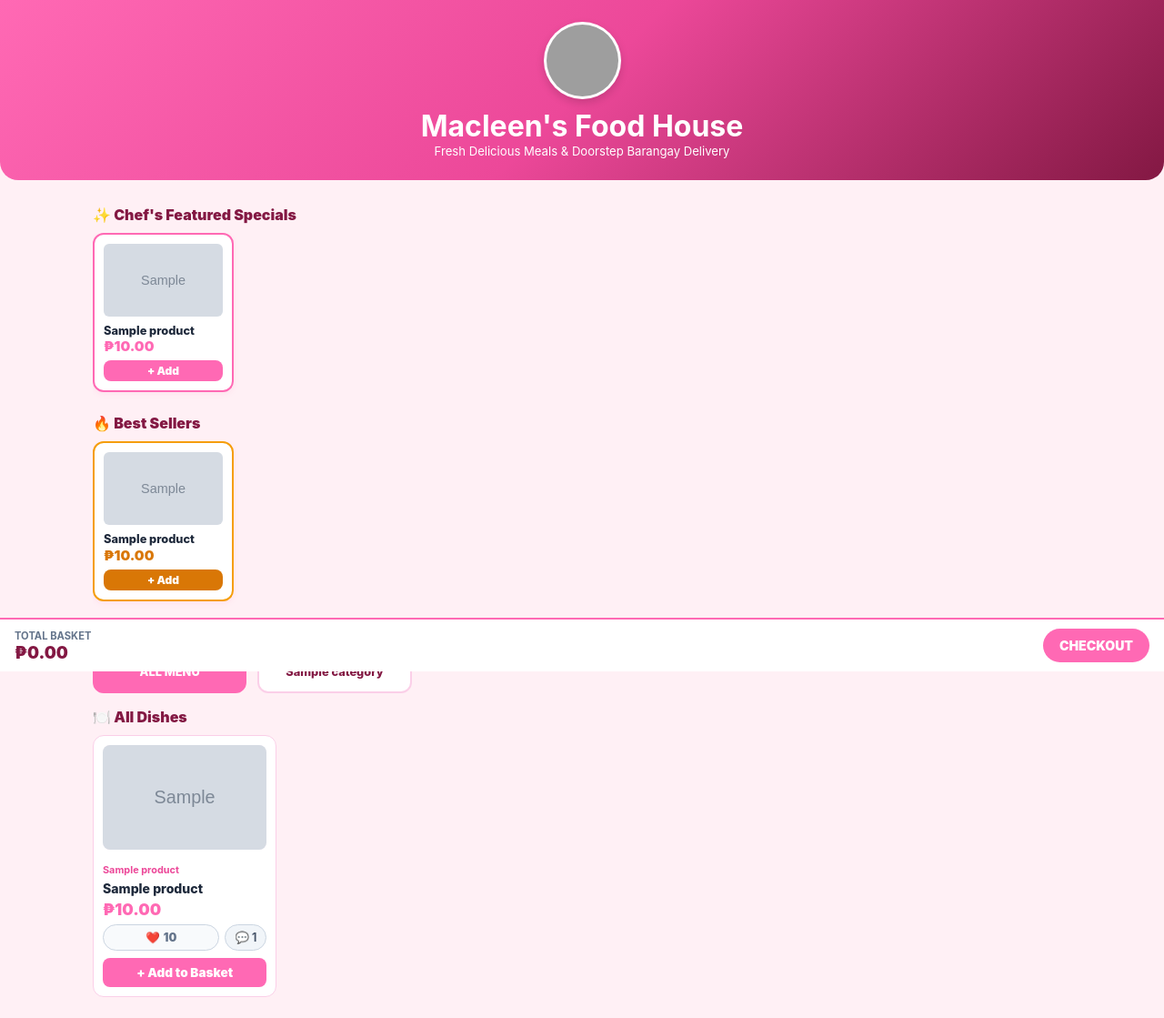
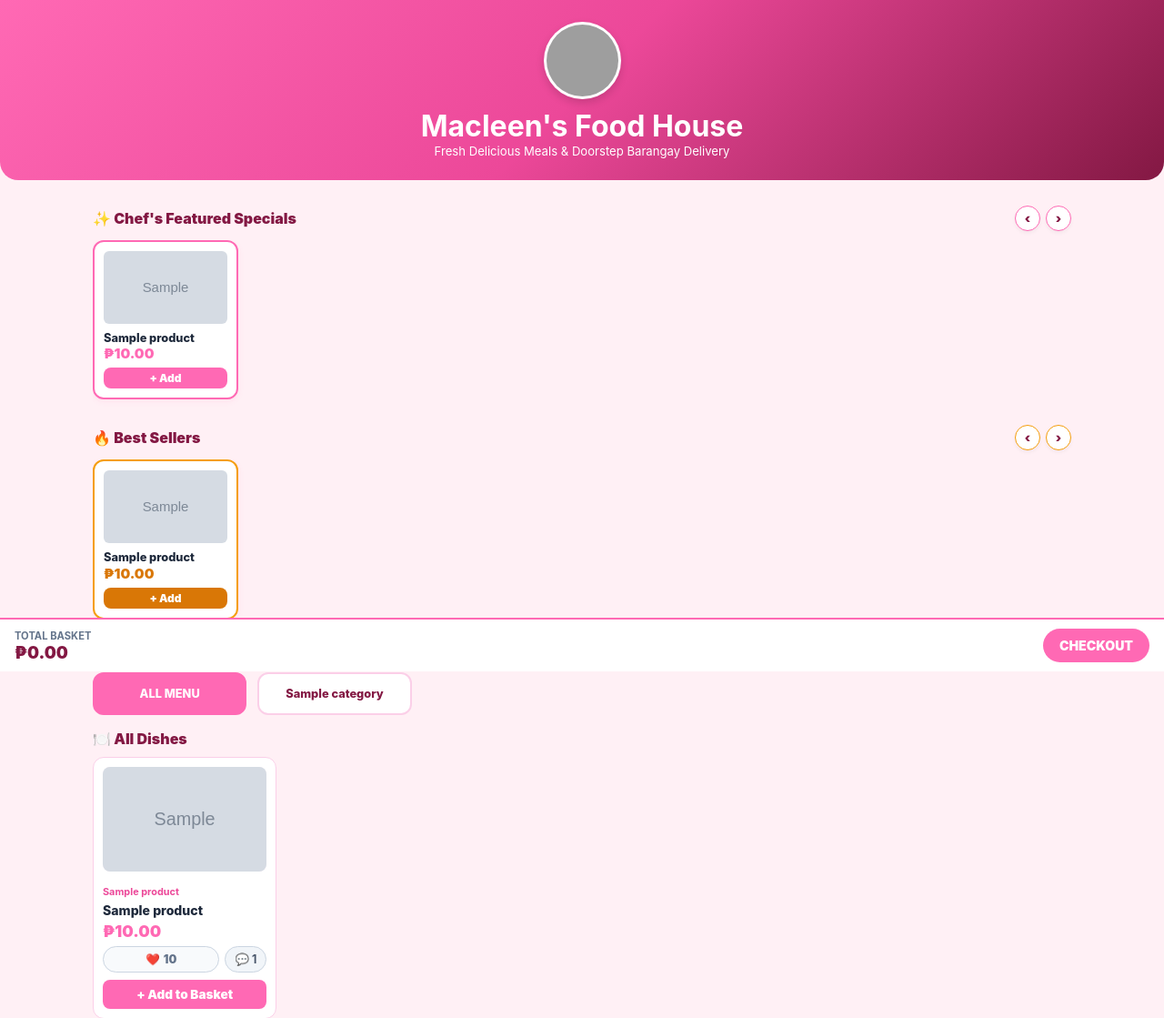
Before and after one commit to apaciblemacky-sketch/macleens-foodhouse-pos, a Flask app: page / in a window 1280 px wide. Shown: the part 62-1181 px from the top of the page at 91% size. Before the commit the page ends 1158 px from the top, so only its background shows below. Run offline with Flask 3, Linux system fonts and the light colour scheme; tables that the repository leaves empty hold one stand-in row (values such as "Sample post"); grey boxes marked "Sample" are stand-in pictures; grey boxes are pictures that could not be loaded.

Commit message:
Add scroll buttons and visible scrollbar lever to featured carousels on PC mode

```diff
--- a/templates/store_catalog.html
+++ b/templates/store_catalog.html
@@ -27,10 +27,42 @@
     .container { max-width: 1100px; margin: 0 auto; padding: 12px; }
     .section-title { font-size: 1rem; font-weight: 900; color: var(--hk-dark); margin: 16px 0 10px; display: flex; justify-content: space-between; align-items: center; }
 
-    /* Single-Row Horizontal Carousel at the Top */
-    .carousel-track { display: flex; gap: 10px; overflow-x: auto; padding-bottom: 8px; scrollbar-width: none; -webkit-overflow-scrolling: touch; }
-    .carousel-track::-webkit-scrollbar { display: none; }
-    .carousel-card { min-width: 155px; max-width: 155px; background: white; border: 2px solid var(--hk-pink); border-radius: 12px; padding: 10px; flex-shrink: 0; display: flex; flex-direction: column; justify-content: space-between; box-shadow: 0 2px 6px rgba(255,105,180,0.1); }
+    /* Scroll Lever Controls Header */
+    .carousel-header-controls { display: flex; align-items: center; gap: 6px; }
+    .scroll-btn {
+      background: white;
+      border: 1.5px solid var(--hk-pink);
+      color: var(--hk-dark);
+      width: 28px;
+      height: 28px;
+      border-radius: 50%;
+      font-weight: 900;
+      font-size: 0.85rem;
+      display: inline-flex;
+      align-items: center;
+      justify-content: center;
+      cursor: pointer;
+      box-shadow: 0 2px 4px rgba(0,0,0,0.05);
+      transition: all 0.2s;
+    }
+    .scroll-btn:hover { background: var(--hk-pink); color: white; transform: scale(1.05); }
+
+    /* Single-Row Horizontal Carousel with Visible Styled Scroll Lever */
+    .carousel-track {
+      display: flex;
+      gap: 10px;
+      overflow-x: auto;
+      padding-bottom: 12px;
+      scroll-behavior: smooth;
+      -webkit-overflow-scrolling: touch;
+    }
+    /* Visible Pink Scrollbar on PC */
+    .carousel-track::-webkit-scrollbar { height: 8px; }
+    .carousel-track::-webkit-scrollbar-track { background: #fce7f3; border-radius: 10px; }
+    .carousel-track::-webkit-scrollbar-thumb { background: #ec4899; border-radius: 10px; }
+    .carousel-track::-webkit-scrollbar-thumb:hover { background: var(--hk-dark); }
+
+    .carousel-card { min-width: 160px; max-width: 160px; background: white; border: 2px solid var(--hk-pink); border-radius: 12px; padding: 10px; flex-shrink: 0; display: flex; flex-direction: column; justify-content: space-between; box-shadow: 0 2px 6px rgba(255,105,180,0.1); }
 
     .cat-grid { display: grid; grid-template-columns: repeat(3, 1fr); gap: 8px; margin-bottom: 16px; }
     @media(min-width:768px){ .cat-grid { grid-template-columns: repeat(6, 1fr); gap: 12px; } }
@@ -87,10 +119,16 @@
 
   <div class="container">
 
-    <!-- TOP CAROUSEL: Featured Specials -->
+    <!-- TOP CAROUSEL: Featured Specials with Scroll Lever Buttons -->
     {% if featured %}
-    <div class="section-title">✨ Chef's Featured Specials</div>
-    <div class="carousel-track">
+    <div class="section-title">
+      <span>✨ Chef's Featured Specials</span>
+      <div class="carousel-header-controls">
+        <button class="scroll-btn" onclick="slideCarousel('featuredTrack', -300)" title="Scroll Left">‹</button>
+        <button class="scroll-btn" onclick="slideCarousel('featuredTrack', 300)" title="Scroll Right">›</button>
+      </div>
+    </div>
+    <div class="carousel-track" id="featuredTrack">
       {% for f in featured %}
       <div class="carousel-card">
         <div>
@@ -106,10 +144,16 @@
     </div>
     {% endif %}
 
-    <!-- TOP CAROUSEL: Best Sellers -->
+    <!-- TOP CAROUSEL: Best Sellers with Scroll Lever Buttons -->
     {% if top_sellers %}
-    <div class="section-title">🔥 Best Sellers</div>
-    <div class="carousel-track">
+    <div class="section-title">
+      <span>🔥 Best Sellers</span>
+      <div class="carousel-header-controls">
+        <button class="scroll-btn" style="border-color:#f59e0b;" onclick="slideCarousel('bestSellerTrack', -300)" title="Scroll Left">‹</button>
+        <button class="scroll-btn" style="border-color:#f59e0b;" onclick="slideCarousel('bestSellerTrack', 300)" title="Scroll Right">›</button>
+      </div>
+    </div>
+    <div class="carousel-track" id="bestSellerTrack">
       {% for b in top_sellers %}
       <div class="carousel-card" style="border-color:#f59e0b;">
         <div>
@@ -276,6 +320,14 @@
 
     function saveCart() {
       localStorage.setItem('mfh_cart', JSON.stringify(cart));
+    }
+
+    /* Horizontal Carousel Slide Helper */
+    function slideCarousel(trackId, offset) {
+      const track = document.getElementById(trackId);
+      if (track) {
+        track.scrollBy({ left: offset, behavior: 'smooth' });
+      }
     }
 
     function showCategory(cat, btn) {
```
